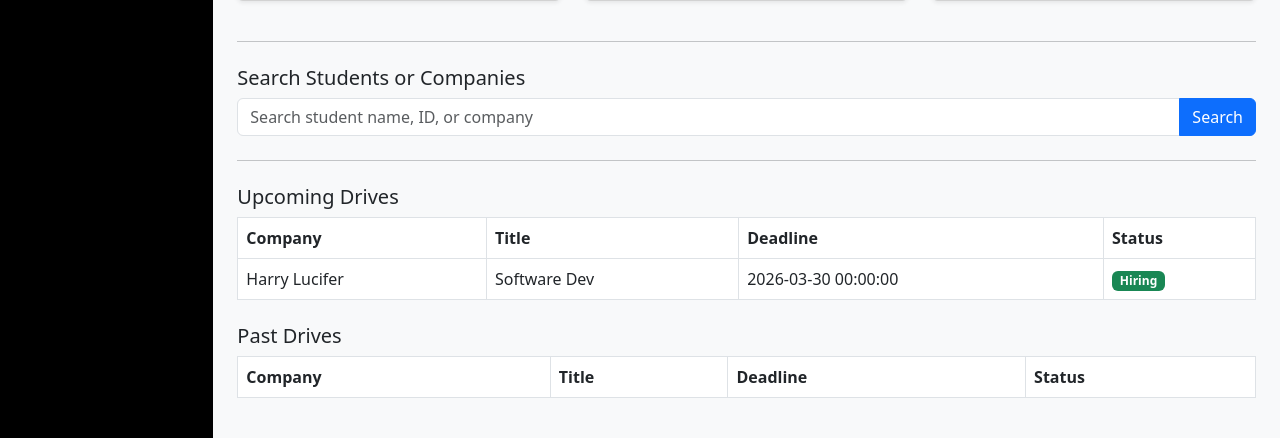
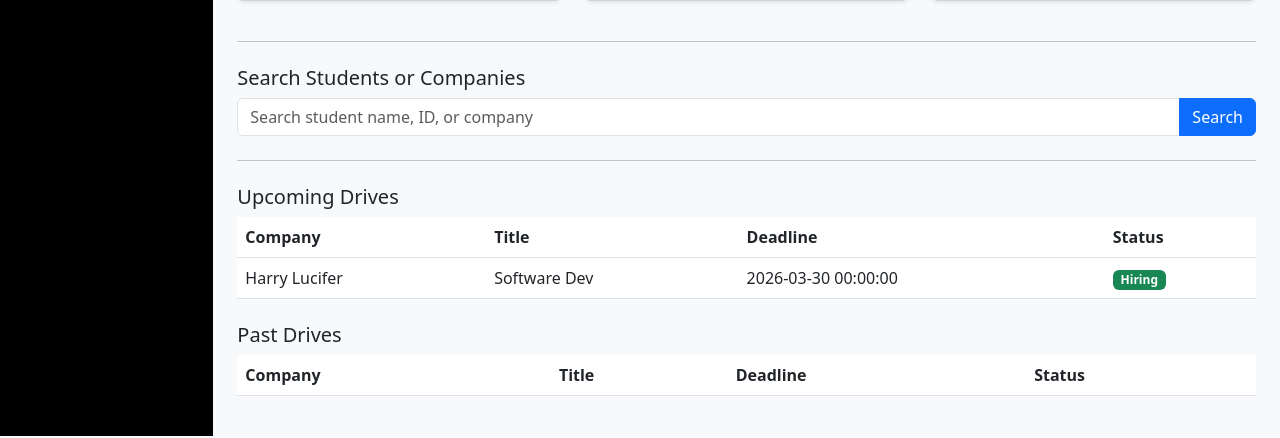
Before and after one commit to agentfortuner/placement-portal-application, a Flask app: page /manager in a window 1280 px wide. Shown: the part 496-934 px from the top of the page. Run offline with Flask 3, Linux system fonts and the light colour scheme; a user stored in the database is signed in; lists and menus that the app fills with data are empty.

Commit message:
Milestone-PPA Responsive-UI

```diff
--- a/templates/applicationreview.html
+++ b/templates/applicationreview.html
@@ -6,13 +6,14 @@
 <link href="https://cdn.jsdelivr.net/npm/bootstrap@5.3.0/dist/css/bootstrap.min.css" rel="stylesheet">
 </head>
 
+
 <body class="bg-light">
 
 <div class="container-fluid">
 <div class="row">
 
 <!-- Sidebar -->
-<div class="col-md-3 col-lg-2 bg-dark text-white min-vh-100 p-3">
+<div class="col-md-3 col-lg-2 bg-dark text-white min-vh-100 p-3 d-none d-md-block">
 
 <h5 class="mb-4">Company Panel</h5>
 
--- a/templates/applydrives.html
+++ b/templates/applydrives.html
@@ -17,7 +17,7 @@
 <div class="row">
 
 <!-- Sidebar -->
-<div class="col-md-3 col-lg-2 bg-dark text-white min-vh-100 p-3">
+<div class="col-md-3 col-lg-2 bg-dark text-white min-vh-100 p-3 d-none d-md-block">
 
 <h5 class="mb-4">Student Panel</h5>
 
--- a/templates/companies.html
+++ b/templates/companies.html
@@ -12,7 +12,7 @@
 <div class="row">
 
 <!-- Sidebar -->
-<div class="col-md-3 col-lg-2 bg-black text-white min-vh-100 p-3">
+<div class="col-md-3 col-lg-2 bg-black text-white min-vh-100 p-3 d-none d-md-block">
 
 <h5 class="mb-4">Manager Panel</h5>
 
@@ -50,7 +50,8 @@
 
 <h4 class="mb-4">Company Management</h4>
 
-<table class="table table-bordered table-striped">
+<div class="table-responsive">
+<table class="table table-hover align-middle">
 
 <thead>
 <tr>
--- a/templates/company.html
+++ b/templates/company.html
@@ -10,8 +10,8 @@
 
 <div class="container-fluid">
 <div class="row">
-
-<div class="col-md-3 col-lg-2 bg-dark text-white min-vh-100 p-3">
+<!-- Sidebar -->
+<div class="col-md-3 col-lg-2 bg-dark text-white min-vh-100 p-3 d-none d-md-block">
 
 <h5 class="mb-4">Company Panel</h5>
 
--- a/templates/companyprofile.html
+++ b/templates/companyprofile.html
@@ -10,8 +10,8 @@
 
 <div class="container-fluid">
 <div class="row">
-
-<div class="col-md-3 col-lg-2 bg-dark text-white min-vh-100 p-3">
+<!-- Sidebar -->
+<div class="col-md-3 col-lg-2 bg-dark text-white min-vh-100 p-3 d-none d-md-block">
 
 <h5 class="mb-4">Company Panel</h5>
 
--- a/templates/conduct.html
+++ b/templates/conduct.html
@@ -42,8 +42,8 @@
 
         <h5 class="mt-4">4. Placement Offer Policy</h5>
 
-        <div class="table-responsive mt-3">
-            <table class="table table-bordered">
+        <div class="table-responsive">
+        <table class="table table-hover align-middle">
                 <thead class="table-light">
                     <tr>
                         <th>Category</th>
--- a/templates/createdrive.html
+++ b/templates/createdrive.html
@@ -10,8 +10,8 @@
 
 <div class="container-fluid">
 <div class="row">
-
-<div class="col-md-3 col-lg-2 bg-dark text-white min-vh-100 p-3">
+<!-- Sidebar -->
+<div class="col-md-3 col-lg-2 bg-dark text-white min-vh-100 p-3 d-none d-md-block">
 
 <h5 class="mb-4">Company Panel</h5>
 
--- a/templates/manager.html
+++ b/templates/manager.html
@@ -14,7 +14,7 @@
 <div class="row">
 
 <!-- Sidebar -->
-<div class="col-md-3 col-lg-2 bg-black text-white min-vh-100 p-3">
+<div class="col-md-3 col-lg-2 bg-black text-white min-vh-100 p-3 d-none d-md-block">
 
 <h5 class="mb-4">Manager Panel</h5>
 
@@ -141,8 +141,8 @@ Search
 {% if student_results %}
 
 <h5 class="mt-4">Student Results</h5>
-
-<table class="table table-bordered table-striped">
+<div class="table-responsive">
+<table class="table table-hover align-middle">
 
 <thead>
 <tr>
@@ -177,8 +177,8 @@ Search
 {% if company_results %}
 
 <h5 class="mt-4">Company Results</h5>
-
-<table class="table table-bordered table-striped">
+<div class="table-responsive">
+<table class="table table-hover align-middle">
 
 <thead>
 <tr>
@@ -215,9 +215,8 @@ Search
 <!-- UPCOMING DRIVES -->
 
 <h5>Upcoming Drives</h5>
-
-<table class="table table-bordered">
-
+<div class="table-responsive">
+<table class="table table-hover align-middle">
 <thead>
 <tr>
 <th>Company</th>
@@ -253,9 +252,8 @@ Search
 <!-- PAST DRIVES -->
 
 <h5 class="mt-4">Past Drives</h5>
-
-<table class="table table-bordered">
-
+<div class="table-responsive">
+<table class="table table-hover align-middle">
 <thead>
 <tr>
 <th>Company</th>
--- a/templates/student.html
+++ b/templates/student.html
@@ -14,8 +14,8 @@
 
 <div class="container-fluid">
     <div class="row">
-
-        <div class="col-md-3 col-lg-2 bg-dark text-white min-vh-100 p-3">
+<!-- Sidebar -->
+        <div class="col-md-3 col-lg-2 bg-dark text-white min-vh-100 p-3 d-none d-md-block">
             <h5 class="mb-4">Student Panel</h5>
             <ul class="nav flex-column">
                 <li class="nav-item mb-2">
--- a/templates/studentprofile.html
+++ b/templates/studentprofile.html
@@ -12,7 +12,7 @@
 <div class="row">
 
 <!-- Sidebar -->
-<div class="col-md-3 col-lg-2 bg-dark text-white min-vh-100 p-3">
+<div class="col-md-3 col-lg-2 bg-dark text-white min-vh-100 p-3 d-none d-md-block">
 
 <h5 class="mb-4">Student Panel</h5>
 
--- a/templates/students.html
+++ b/templates/students.html
@@ -32,8 +32,8 @@
 <div class="col-md-9 col-lg-10 p-4">
 
 <h4 class="mb-4">Students</h4>
-
-<table class="table table-bordered table-striped">
+<div class="table-responsive">
+<table class="table table-hover align-middle">
 
 <thead class="table-light">
 <tr>
```
Also changed, not shown: templates/applications.html (+4 -4 lines), templates/companydrives.html (+4 -4 lines), templates/drives.html (+4 -4 lines), templates/studentapplication.html (+4 -4 lines), templates/studentprofiles.html (+4 -5 lines).
